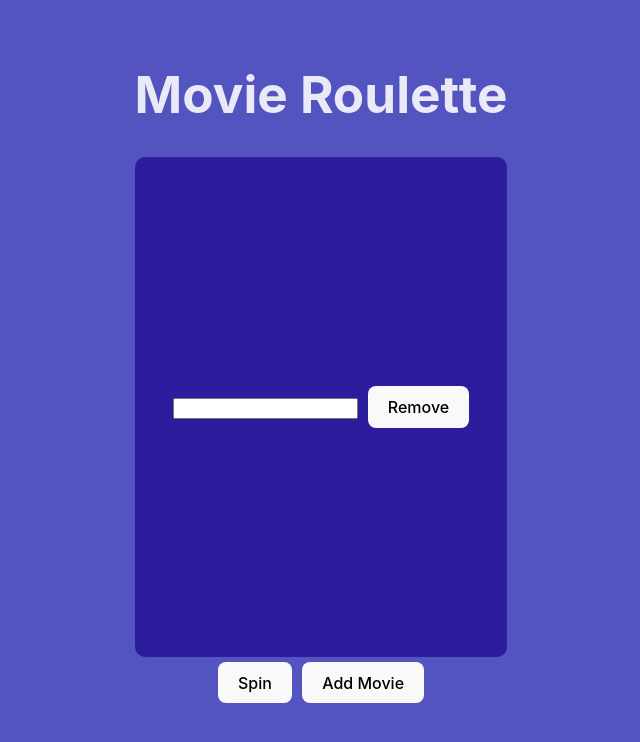
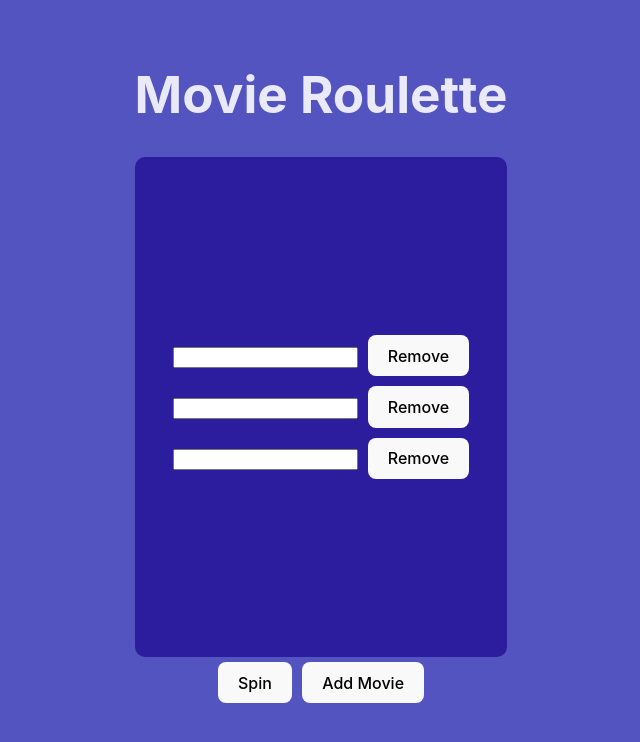
Before and after one commit to drewpate/movie-roulette-app, a React (Vite) app: page / in a window 1280 px wide. Shown: the top 742 px of the page, without its empty margins (319-959 px from the left). Built offline with nearby package versions, Linux system fonts and the light colour scheme.

Commit message:
adds more specific error messages to state and buttons

```diff
--- a/src/App.jsx
+++ b/src/App.jsx
@@ -7,18 +7,28 @@ function App() {
       {
         title: "",
       },
+      {
+        title: "",
+      },
+      {
+        title: "",
+      },
     ],
   });
 
   const [randomMovie, setRandomMovie] = useState("");
-  const [message, setMessage] = useState("");
+  const [messages, setMessages] = useState({
+    spin: "",
+    remove: "",
+    add: "",
+  });
 
   const addMovie = () => {
     setRandomMovie("");
-    setMessage("");
+    setMessages("");
     if (movies.movieTitles.length >= 9) {
       setRandomMovie("");
-      return setMessage("That's enough movies!");
+      return setMessages({ add: "That's enough movies!" });
     }
     const newMovie = {
       title: "",
@@ -30,17 +40,19 @@ function App() {
   };
 
   const removeMovie = (index) => {
-    if (movies.movieTitles.length <= 2) {
+    if (movies.movieTitles.length <= 3) {
       setRandomMovie("");
-      return setMessage("Ya need at least three, bud.");
+      setMessages({ remove: "Ya need at least three there bud!" });
+      return;
     }
+    setMessages("");
     let data = { ...movies };
     data.movieTitles.splice(index, 1);
     setMovies({ ...movies });
   };
 
   const handleMovieChange = (e, index) => {
-    setMessage("");
+    setMessages("");
     setRandomMovie("");
     const updatedMovies = { ...movies };
     updatedMovies.movieTitles[index][e.target.name] = e.target.value;
@@ -60,7 +72,7 @@ function App() {
 
     if (title.some(({ title }) => title === "")) {
       setRandomMovie("");
-      return setMessage("No Empty Fields Allowed!");
+      return setMessages({ spin: "No empty fields allowed!" });
     }
     console.log(movies.movieTitles);
     console.log(movies.movieTitles.length);
@@ -72,7 +84,10 @@ function App() {
     <div className="App">
       <h1>Movie Roulette</h1>
       <p>
-        {message}
+        {messages.remove}
+        {messages.spin}
+        {messages.add}
+
         <b>{randomMovie.title}</b>
       </p>
       <div className="input-container">
@@ -88,16 +103,20 @@ function App() {
                 required
                 onChange={(e) => handleMovieChange(e, index)}
               />
-              <button onClick={removeMovie}>Remove</button>
+              <button onClick={removeMovie} disabled={messages.remove}>
+                Remove
+              </button>
             </div>
           );
         })}
       </div>
       <div className="button-container">
-        <button onClick={handleSubmit} disabled={message}>
+        <button onClick={handleSubmit} disabled={messages.spin}>
           Spin
         </button>
-        <button onClick={addMovie}>Add Movie</button>
+        <button onClick={addMovie} disabled={messages.add}>
+          Add Movie
+        </button>
       </div>
     </div>
   );
```
